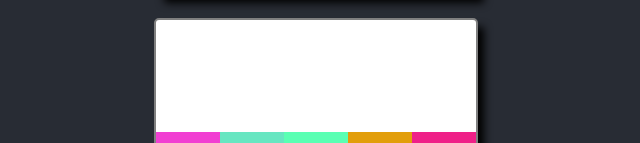
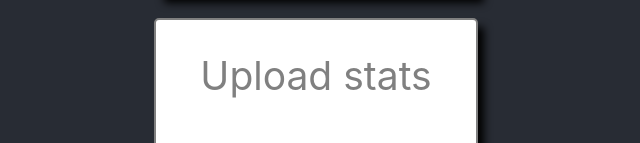
Before and after one commit to l-Bohdan-l/goit-react-hw-01-components, a React (Create React App) app: page / in a window 1280 px wide. Shown: the part 479-622 px from the top of the page, without its empty margins (324-964 px from the left). Built offline with nearby package versions, Linux system fonts and the light colour scheme.

Commit message:
Update App.js

```diff
--- a/src/App.js
+++ b/src/App.js
@@ -13,7 +13,7 @@ function App() {
     <div className="App">
       <header className="App-header">
         <Profile user={userData} />
-        <Statistics stats={data} />
+        <Statistics title="Upload stats" stats={data} />
         <FriendsList friends={friends} />
         <Transactions items={items} />
       </header>
```
